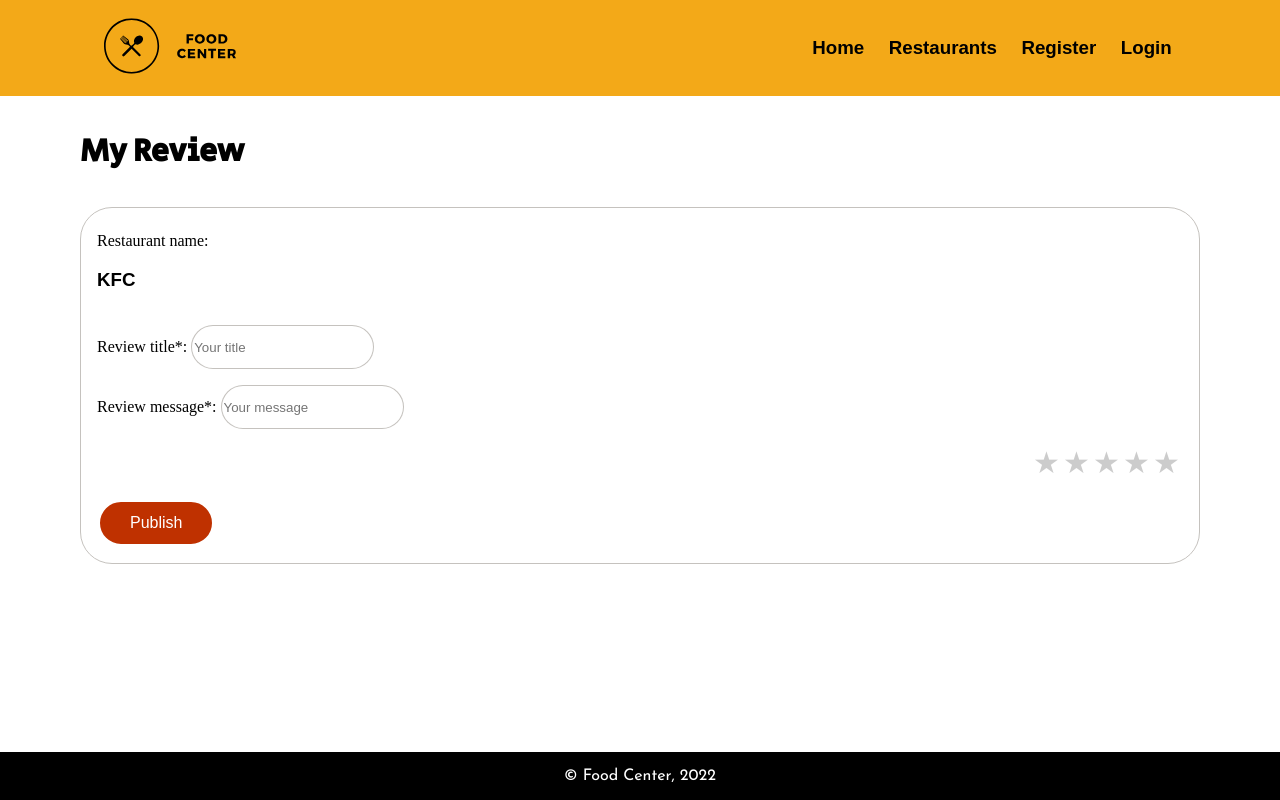
After one commit to TiagoBranquinho/LTW_Project, a PHP site: page /new_review.php?restID=1 in a window 1280 px wide. The commit adds this page. Run offline with PHP 8.4, Linux system fonts and the light colour scheme; data comes from the database, SQL or seed files in the repository; both versions use the stored data as it was before the commit; some web fonts are replaced.

Commit message:
Added new review option in review page

```diff
--- a/css/reviews.css
+++ b/css/reviews.css
@@ -118,6 +118,10 @@ li #name{
     align-items: flex-end;
 }
 
+.review #comment:first-of-type{
+    font-size: larger;
+}
+
 .review #user{
     font-family: sans-serif;
     font-size: larger;
@@ -132,3 +136,61 @@ li #name{
 #name > h3:nth-child(3) > span{
     padding-left: 0.4em;
 }
+
+.newReview #newReviewForm{
+    display: flex;
+    flex-direction: column;
+    justify-content: space-between;
+    align-content: space-around;
+    flex-wrap: nowrap;
+    align-items: stretch;
+}
+
+.newReview{
+    padding: 1em;
+    border-radius: 2em;
+    border-style: solid;
+    border-width: 0.1em;
+    border-color: rgba(183, 180, 174, 0.805);
+    justify-content: space-around;
+}
+
+.newReview #input{
+    padding: 0.5em 0em 0.5em 0em;
+}
+
+.newReview .rate {
+    float: left;
+    height: 46px;
+    padding: 0 10px;
+}
+.newReview .rate:not(:checked) > input {
+    position:absolute;
+    top:-9999px;
+}
+.newReview .rate:not(:checked) > label {
+    float:right;
+    width:1em;
+    overflow:hidden;
+    white-space:nowrap;
+    cursor:pointer;
+    font-size:30px;
+    color:#ccc;
+}
+.newReview .rate:not(:checked) > label:before {
+    content: '★ ';
+}
+.newReview .rate > input:checked ~ label {
+    color: #ffc700;
+}
+.newReview .rate:not(:checked) > label:hover,
+.rate:not(:checked) > label:hover ~ label {
+    color: #deb217;
+}
+.newReview .rate > input:checked + label:hover,
+.rate > input:checked + label:hover ~ label,
+.rate > input:checked ~ label:hover,
+.rate > input:checked ~ label:hover ~ label,
+.rate > label:hover ~ input:checked ~ label {
+    color: #c59b08;
+}
--- a/database/restaurant.class.php
+++ b/database/restaurant.class.php
@@ -78,6 +78,21 @@
     return $thisRestaurant;
 }
 
+  static function isRestaurantUsedBy(PDO $db, string $username, int $restaurantID) {
+
+    $stmt = $db->prepare('SELECT DISTINCT Restaurant.restaurantID
+                          FROM Restaurant
+                          INNER JOIN Orders ON Orders.restaurantID=Restaurant.restaurantID
+                          WHERE Orders.username = ?');
+    $stmt->execute(array($username));
+    while($rest = $stmt->fetch()){
+      if ($rest['restaurantID'] === $restaurantID){
+        return true;
+      }
+    }
+    return false;
+  }
+
   static function getCategories(PDO $db) {
     $stmt = $db->prepare('SELECT kind FROM Category ORDER BY kind ASC');
     $stmt->execute();
--- /dev/null
+++ b/new_review.php
@@ -0,0 +1,44 @@
+<?php
+    session_start();
+    include_once('database/connection.db.php');
+    include_once('templates/common.tpl.php');
+    include_once('database/review.class.php');
+    include_once('database/restaurant.class.php');
+    $db = getDatabaseConnection();
+    output_header();
+    $restaurant = Restaurant::getRestaurant($db, $_GET['restID']);
+    $_SESSION['restaurantID'] = $_GET['restID'];
+?>
+<main>
+    <h1>My Review</h1>
+    <div class="newReview">
+        <form action="action_add_review.php" id="newReviewForm" method="POST">
+            <div id="input">
+                <label for="RestaurantName:">Restaurant name:</label>
+                <?php echo "<h3 name='RestaurantName'>". $restaurant->name . "</h3>";?>
+            </div>
+            <div id="input">
+                <label for="title">Review title*:</label>
+                <input type="text" name="title" placeholder="Your title" required="true">
+            </div>
+            <div id="input">
+                <label for="message">Review message*:</label>
+                <input type="text" name="message" placeholder="Your message" required="true">
+            </div>
+            <div class="rate" id="input">
+                <input type="radio" id="star5" name="rate" value="5" />
+                <label for="star5" title="text">5 stars</label>
+                <input type="radio" id="star4" name="rate" value="4" />
+                <label for="star4" title="text">4 stars</label>
+                <input type="radio" id="star3" name="rate" value="3" />
+                <label for="star3" title="text">3 stars</label>
+                <input type="radio" id="star2" name="rate" value="2" />
+                <label for="star2" title="text">2 stars</label>
+                <input type="radio" id="star1" name="rate" value="1" />
+                <label for="star1" title="text">1 star</label>
+            </div>
+            <button type="submit">Publish</button>
+        </form>
+    </div>
+</main>
+<?php output_footer();?>
--- a/reviews.php
+++ b/reviews.php
@@ -4,8 +4,6 @@
     include_once('templates/common.tpl.php');
     include_once('templates/reviews.tpl.php');
     output_header();
-    echo "Restaurant session ID: ". $_SESSION['restID'];
-    echo "   Restaurant get ID: ". $_GET['restID'];
     output_restaurant_reviews(intval($_GET['restID']));
     output_footer();
 ?>
```
Also changed, not shown: action_add_review.php (added, +29 -0 lines), templates/reviews.tpl.php (+7 -2 lines), database/database.db (deleted).
